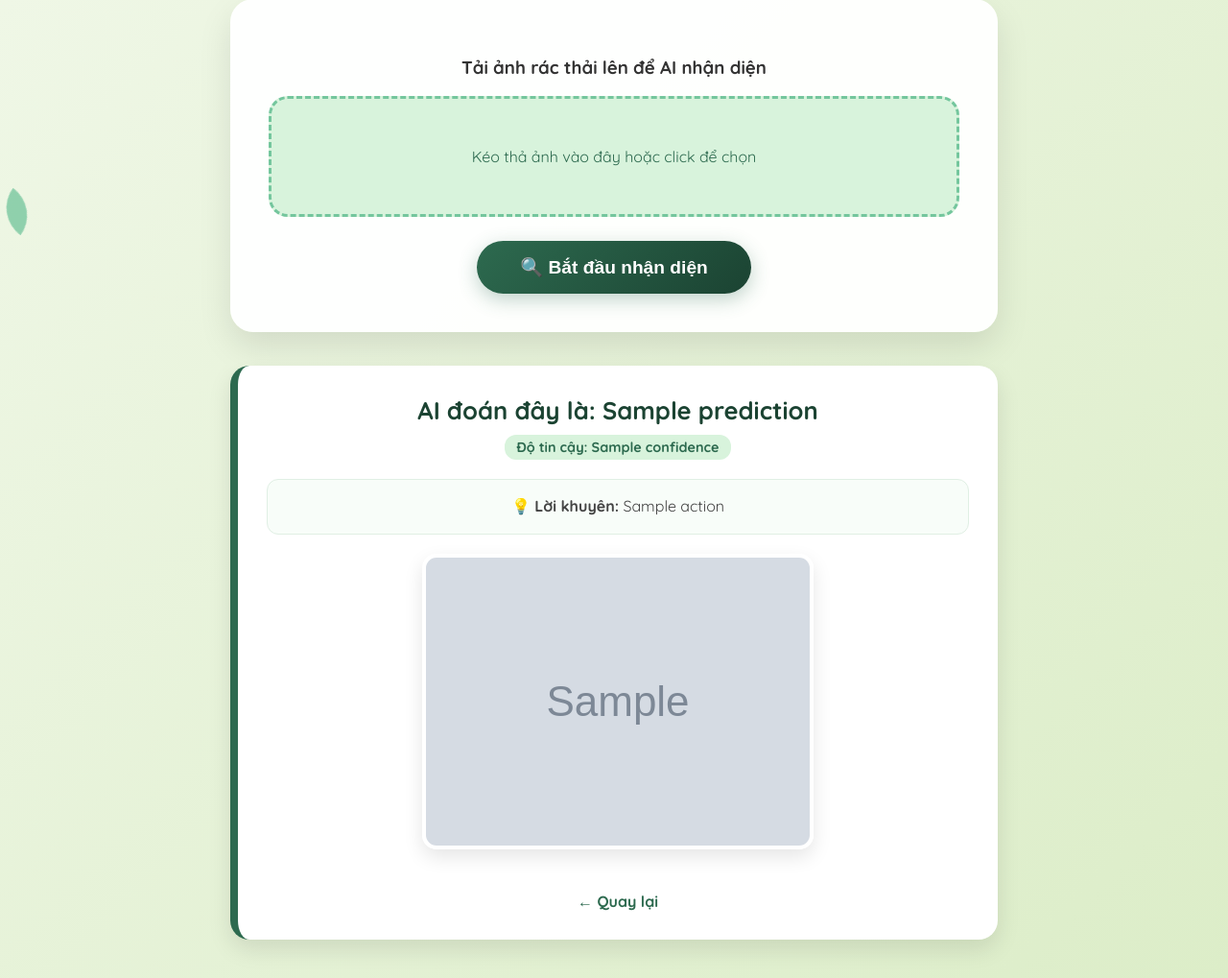
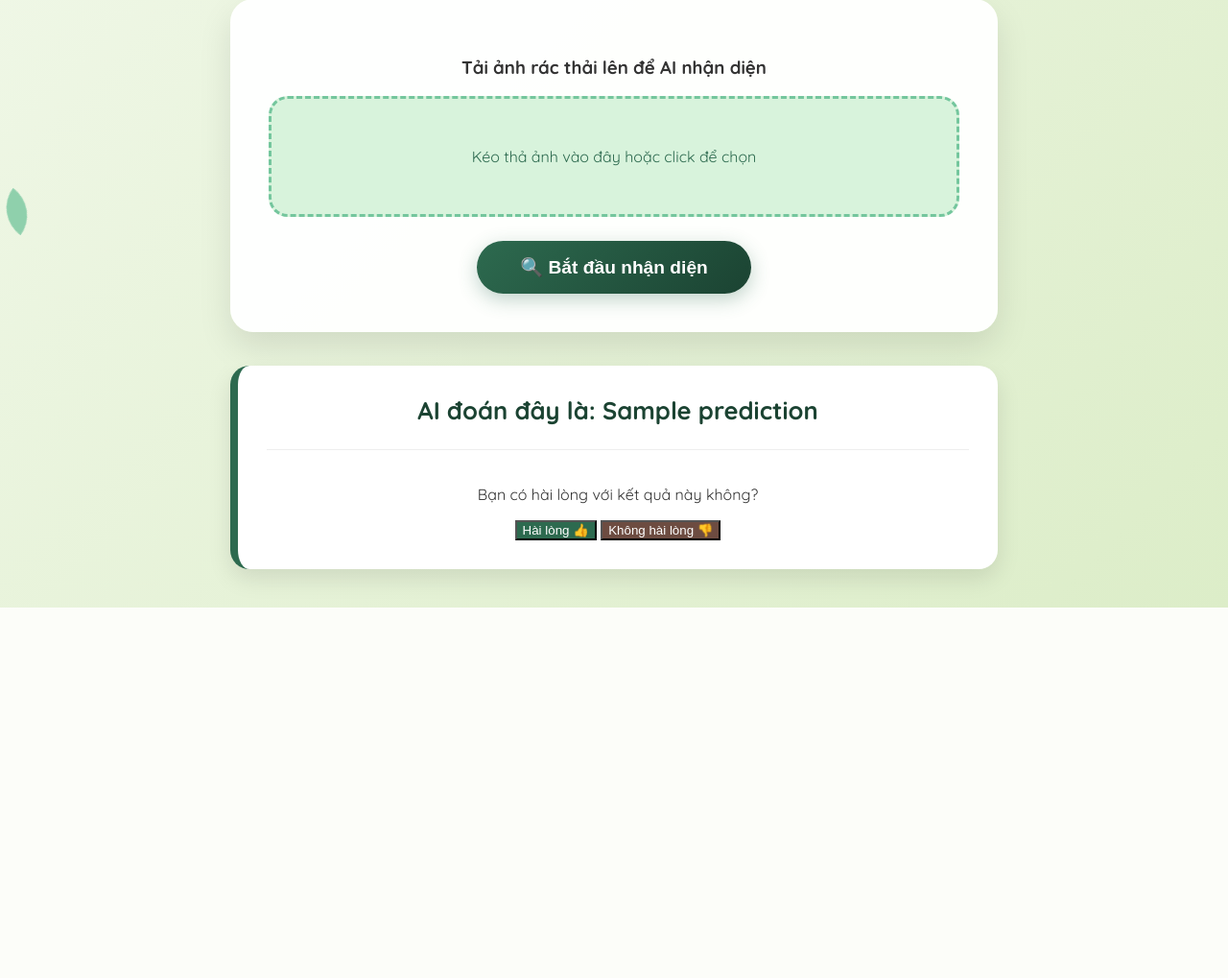
Before and after one commit to longcaohuy2012-sudo/GreenDongNai, a Flask app: template templates/nhan_dien_anh.html in a window 1280 px wide. Shown: the part 231-1250 px from the top of the page at 96% size. After the commit the page ends 864 px from the top, so only its background shows below. Run offline with Flask 3, Linux system fonts and the light colour scheme; the template is opened without the code that fills it: most values are stand-ins (such as "Sample title", 1, 10 or a date in 2020); grey boxes marked "Sample" are stand-in pictures; some libraries are stand-ins or nearby versions.

Commit message:
Evening ok

```diff
--- a/app.py
+++ b/app.py
@@ -22,12 +22,12 @@ mongo = PyMongo(app)
 # --- CẤU HÌNH API AI ---
 AI_ENGINE_URL = "https://greendongnai-ai-engine.onrender.com/predict"
 
-LABELS = ["Rác hữu cơ", "Rác vô cơ", "Rác tái chế", "Rác nguy hại"]
+LABELS = ["Rác hữu cơ", "Rác nguy hại", "Rác tái chế", "Rác vô cơ"]
 ACTIONS = [
     "Có thể dùng làm phân bón, bỏ vào thùng màu Xanh Lá.",
-    "Bỏ vào thùng rác còn lại để đem đi chôn lấp.",
+    "Hãy mang rác đến các điểm thu gom rác nguy hại",
     "Hãy tráng sạch và bỏ vào thùng màu Xanh Dương!",
-    "Cần xử lý riêng, hãy mang đến điểm thu gom rác độc hại."
+    "Bỏ vào thùng rác còn lại để đem đi chôn lấp."
 ]
 
 def get_stats_data():
@@ -113,6 +113,28 @@ def AI_image():
 
     return render_template('nhan_dien_anh.html', prediction=None)
 
+@app.route('/api/feedback', methods=['POST'])
+def save_feedback():
+    if 'user' not in session:
+        return jsonify({"status": "error", "message": "Vui lòng đăng nhập"}), 401
+
+    data = request.json
+    try:
+        feedback_entry = {
+            "username": session['user'],
+            "image_filename": data.get('image_filename'),
+            "ai_prediction": data.get('ai_prediction'),
+            "user_label": data.get('user_label'),
+            "is_satisfied": data.get('is_satisfied'),
+            "timestamp": time.time()
+        }
+
+        mongo.db.user_feedbacks.insert_one(feedbacks)
+
+        return jsonify({"status": "success", "message": "Cảm ơn bạn đã góp ý!"})
+    except Exception as e:
+        return jsonify({"status": "error", "message": str(e)}), 500
+
 @app.route('/signup', methods=['GET', 'POST'])
 def signup():
     if request.method == 'POST':
--- a/templates/nhan_dien_anh.html
+++ b/templates/nhan_dien_anh.html
@@ -57,22 +57,25 @@
 
             {% if prediction %}
             <div id="result-area" class="result-card">
-                <div class="prediction-text">
-                    AI đoán đây là: <strong>{{ prediction }}</strong>
-                </div>
-                <div class="confidence-meter">
-                    Độ tin cậy: {{ confidence }}
-                </div>
-                <div class="action-tip">
-                    <strong>💡 Lời khuyên:</strong> {{ action }}
-                </div>
-                {% if user_image %}
-                    <img src="{{ url_for('static', filename='ảnh/' + user_image) }}" class="preview-img">
-                {% endif %}
-                <div style="margin-top: 20px;">
-                    <a href="{{ url_for('phan_loai') }}" style="color: var(--primary-green); font-weight: bold; text-decoration: none;">← Quay lại</a>
-                </div>
-            </div>
+    <div class="prediction-text">
+        AI đoán đây là: <strong id="current-prediction">{{ prediction }}</strong>
+    </div>
+    <div id="feedback-section" style="margin-top: 25px; border-top: 1px solid #eee; padding-top: 20px;">
+        <p>Bạn có hài lòng với kết quả này không?</p>
+        <button type="button" class="btn-feedback" onclick="submitFeedback(true)" style="background: #2d6a4f; color: white;">Hài lòng 👍</button>
+        <button type="button" class="btn-feedback" onclick="showCorrection()" style="background: #6d4c41; color: white;">Không hài lòng 👎</button>
+
+        <div id="correction-area" style="display: none; margin-top: 15px;">
+            <p>Vậy đây là loại rác nào?</p>
+            <select id="correct-label" class="drop-zone__prompt" style="padding: 10px; border-radius: 10px; border: 1px solid var(--accent-green);">
+                {% for label in ["Rác hữu cơ", "Rác nguy hại", "Rác tái chế", "Rác vô cơ"] %}
+                <option value="{{ label }}">{{ label }}</option>
+                {% endfor %}
+            </select>
+            <button type="button" onclick="submitFeedback(false)" class="btn-scan" style="padding: 8px 20px; font-size: 0.9rem; margin-top: 10px;">Gửi nhãn đúng</button>
+        </div>
+    </div>
+    </div>
             {% endif %}
         </main>
     </div>
@@ -83,7 +86,6 @@
         const uploadForm = document.getElementById("upload-form");
         const submitBtn = document.getElementById("submit-btn");
 
-        // Xem trước ảnh ngay khi chọn file
         inputElement.addEventListener("change", (e) => {
             const file = e.target.files[0];
             if (file) {
@@ -108,6 +110,30 @@
         ["dragleave", "dragend"].forEach(type => {
             inputElement.addEventListener(type, () => dropZone.classList.remove("drop-zone--over"));
         });
+
+        function showCorrection() {
+    document.getElementById('correction-area').style.display = 'block';
+}
+
+async function submitFeedback(isSatisfied) {
+    const data = {
+        is_satisfied: isSatisfied,
+        image_filename: "{{ user_image }}",
+        ai_prediction: "{{ prediction }}",
+        user_label: isSatisfied ? "{{ prediction }}" : document.getElementById('correct-label').value
+    };
+
+    const response = await fetch('/api/feedback', {
+        method: 'POST',
+        headers: { 'Content-Type': 'application/json' },
+        body: JSON.stringify(data)
+    });
+
+    if (response.ok) {
+        alert("Cảm ơn Long! Dữ liệu đã được lưu để huấn luyện AI.");
+        document.getElementById('feedback-section').innerHTML = "<p>Cảm ơn bạn đã phản hồi để giúp chúng tôi hoàn thiện sản phẩm hơn!</p>";
+    }
+}
     </script>
 </body>
 </html>
```
